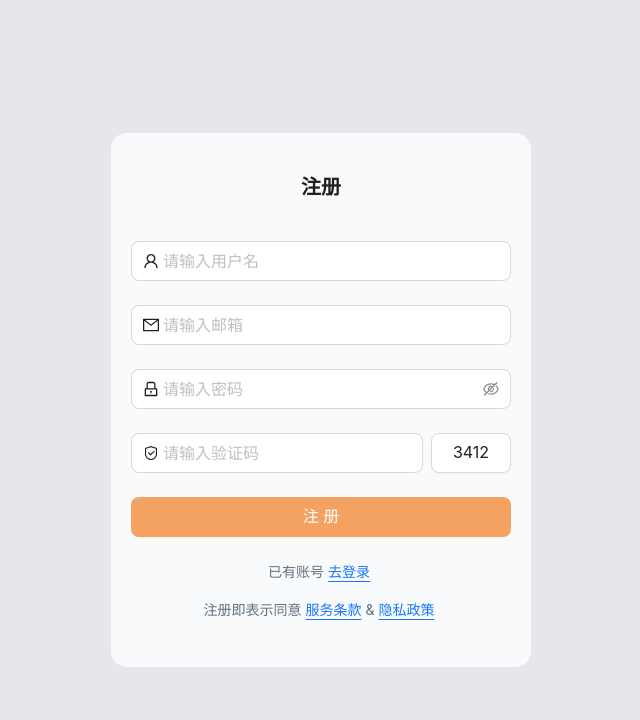
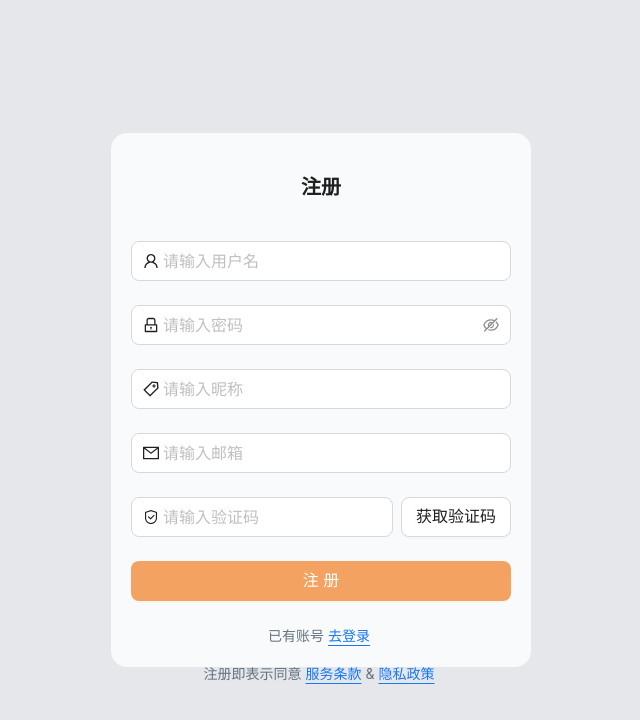
Before and after one commit to liyaxu123/react-vite-admin, a React (Vite) app: page /login in a window 1280 px wide. Both pictures are taken after a click on the link "立即注册". Shown: the top 720 px of the page, without its empty margins (319-959 px from the left). Built offline with nearby package versions, Linux system fonts and the light colour scheme; the HTML template or start-up script is replaced by a standard one.

Commit message:
feat: 联调注册接口

```diff
--- a/src/api/systerm/userService.ts
+++ b/src/api/systerm/userService.ts
@@ -32,8 +32,8 @@ export const register = (data: RegisterReq) =>
 export const getRefreshToken = (params: string) =>
   http.get({ url: UserApi.Refresh, params });
 
-export const getRegisterCaptcha = () =>
-  http.get({ url: UserApi.RegisterCaptcha });
+export const getRegisterCaptcha = (email: string) =>
+  http.get({ url: `${UserApi.RegisterCaptcha}?address=${email}` });
 
 export const getCaptchaImage = () => http.get({ url: UserApi.CaptchaImage });
 
--- a/src/layouts/dashboard/index.tsx
+++ b/src/layouts/dashboard/index.tsx
@@ -7,6 +7,7 @@ import Main from "./main";
 
 const DashboardLayout: React.FC = () => {
   return (
+    <Layout className="h-screen overflow-hidde">
       <Suspense
         fallback={
           <div className="h-screen">
@@ -14,14 +15,13 @@ const DashboardLayout: React.FC = () => {
           </div>
         }
       >
-      <Layout className="h-full">
         <Nav />
         <Layout className="bg-[var(--body-bg-color)] overflow-y-auto">
           <Header />
           <Main />
         </Layout>
+      </Suspense>
     </Layout>
-    </Suspense>
   );
 };
 
--- a/src/pages/systerm/login/LoginForm.tsx
+++ b/src/pages/systerm/login/LoginForm.tsx
@@ -40,7 +40,7 @@ const LoginForm = () => {
       navigate(HOMEPAGE, { replace: true });
       toast.success("登录成功");
     } catch (err: any) {
-      toast.error(err.message);
+      toast.error(err);
     }
   };
 
--- a/src/pages/systerm/login/RegisterForm.tsx
+++ b/src/pages/systerm/login/RegisterForm.tsx
@@ -1,27 +1,56 @@
-import { useContext } from "react";
-import { Button, Form, Input } from "antd";
-import type { FormProps } from "antd";
+import { useContext, useState } from "react";
+import { Button, Form, Input, Statistic } from "antd";
+import type { FormProps, CountdownProps } from "antd";
 import {
   UserOutlined,
   LockOutlined,
   SafetyOutlined,
   MailOutlined,
+  TagOutlined,
 } from "@ant-design/icons";
 import { motion } from "motion/react";
 import { LoginStateContext, formTypeEnum } from "./providers/LoginProvider";
+import { getRegisterCaptcha, register } from "@/api/systerm/userService";
+import { toast } from "sonner";
 
 type FieldType = {
-  username?: string;
-  email?: string;
-  password?: string;
-  code?: string;
+  username: string;
+  password: string;
+  nickName: string;
+  email: string;
+  captcha: string;
 };
 
+const { Countdown } = Statistic;
+
 const RegisterForm = () => {
+  const [form] = Form.useForm();
+  const [getEmailCaptchaDisabled, setGetEmailCaptchaDisabled] = useState(false);
   const { setFormType } = useContext(LoginStateContext);
 
-  const onFinish: FormProps<FieldType>["onFinish"] = (values) => {
-    console.log("Success:", values);
+  const onCountdownFinished: CountdownProps["onFinish"] = () => {
+    setGetEmailCaptchaDisabled(false);
+  };
+
+  const getEmailCaptcha = async () => {
+    try {
+      const { email } = await form.validateFields(["email"]);
+      setGetEmailCaptchaDisabled(true);
+      const res = await getRegisterCaptcha(email);
+      toast.success(res);
+    } catch (error) {
+      console.log(error);
+    }
+  };
+
+  const handleSubmit: FormProps<FieldType>["onFinish"] = async (values) => {
+    try {
+      await register(values);
+      toast.success("注册成功，请登录");
+      setFormType(formTypeEnum.login);
+    } catch (err: any) {
+      toast.error(err);
+    }
   };
 
   return (
@@ -38,19 +67,12 @@ const RegisterForm = () => {
         <h5 className="text-xl font-bold">注册</h5>
       </div>
 
-      <Form size="large" onFinish={onFinish} autoComplete="off">
+      <Form form={form} size="large" onFinish={handleSubmit} autoComplete="off">
         <Form.Item<FieldType>
           name="username"
           rules={[{ required: true, message: "请输入用户名" }]}
         >
           <Input placeholder="请输入用户名" prefix={<UserOutlined />} />
-        </Form.Item>
-
-        <Form.Item<FieldType>
-          name="email"
-          rules={[{ required: true, message: "请输入邮箱" }]}
-        >
-          <Input placeholder="请输入邮箱" prefix={<MailOutlined />} />
         </Form.Item>
 
         <Form.Item<FieldType>
@@ -61,9 +83,27 @@ const RegisterForm = () => {
           <Input.Password placeholder="请输入密码" prefix={<LockOutlined />} />
         </Form.Item>
 
+        <Form.Item<FieldType>
+          label=""
+          name="nickName"
+          rules={[{ required: true, message: "请输入昵称" }]}
+        >
+          <Input placeholder="请输入昵称" prefix={<TagOutlined />} />
+        </Form.Item>
+
+        <Form.Item<FieldType>
+          name="email"
+          rules={[
+            { required: true, message: "请输入邮箱" },
+            { type: "email", message: "请输入正确的邮箱" },
+          ]}
+        >
+          <Input placeholder="请输入邮箱" prefix={<MailOutlined />} />
+        </Form.Item>
+
         <Form.Item
           label={null}
-          name="code"
+          name="captcha"
           rules={[{ required: true, message: "请输入验证码" }]}
         >
           <div className="flex h-full gap-2">
@@ -72,7 +112,23 @@ const RegisterForm = () => {
               className="flex-1"
               prefix={<SafetyOutlined />}
             />
-            <Button style={{ width: 80 }}>3412</Button>
+            <Button
+              disabled={getEmailCaptchaDisabled}
+              style={{ width: 110 }}
+              onClick={getEmailCaptcha}
+            >
+              {getEmailCaptchaDisabled ? (
+                <Countdown
+                  value={Date.now() + 60 * 1000}
+                  format="ss"
+                  suffix="秒后再获取"
+                  valueStyle={{ fontSize: 14 }}
+                  onFinish={onCountdownFinished}
+                />
+              ) : (
+                <>获取验证码</>
+              )}
+            </Button>
           </div>
         </Form.Item>
 
--- a/src/types/enum.ts
+++ b/src/types/enum.ts
@@ -4,7 +4,7 @@ export enum BasicStatus {
 }
 
 export enum ResultEnum {
-  SUCCESS = 201,
+  SUCCESS = 0,
   ERROR = -1,
   TIMEOUT = 401,
 }
--- a/src/utils/http.ts
+++ b/src/utils/http.ts
@@ -5,7 +5,6 @@ import axios, {
 } from "axios";
 import type { Result } from "@/types/api";
 import { ResultEnum } from "@/types/enum";
-import { message } from "antd";
 
 // 创建 axios 实例
 const axiosInstance = axios.create({
@@ -44,16 +43,13 @@ axiosInstance.interceptors.response.use(
     throw new Error(message || "请求出错了");
   },
   (error: AxiosError<Result>) => {
-    const { response, message: msg } = error || {};
-
+    const { response, message: msg } = error;
     const errMsg = response?.data?.data || msg || "操作失败,系统异常!";
-    message.error(errMsg);
-
     const status = response?.status;
     if (status === 401) {
       // userStore.getState().actions.clearUserInfoAndToken();
     }
-    return Promise.reject(error);
+    return Promise.reject(errMsg);
   }
 );
 
```
Lines whose indentation alone changed are shown as unchanged.
